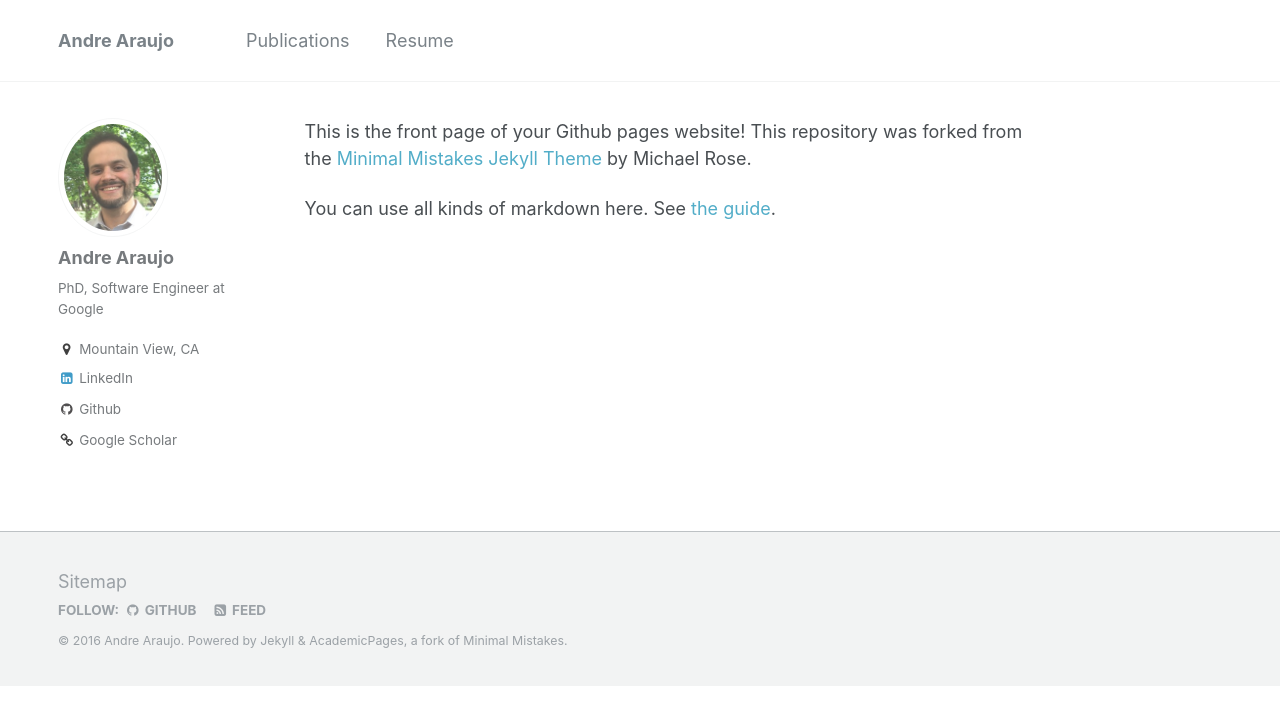
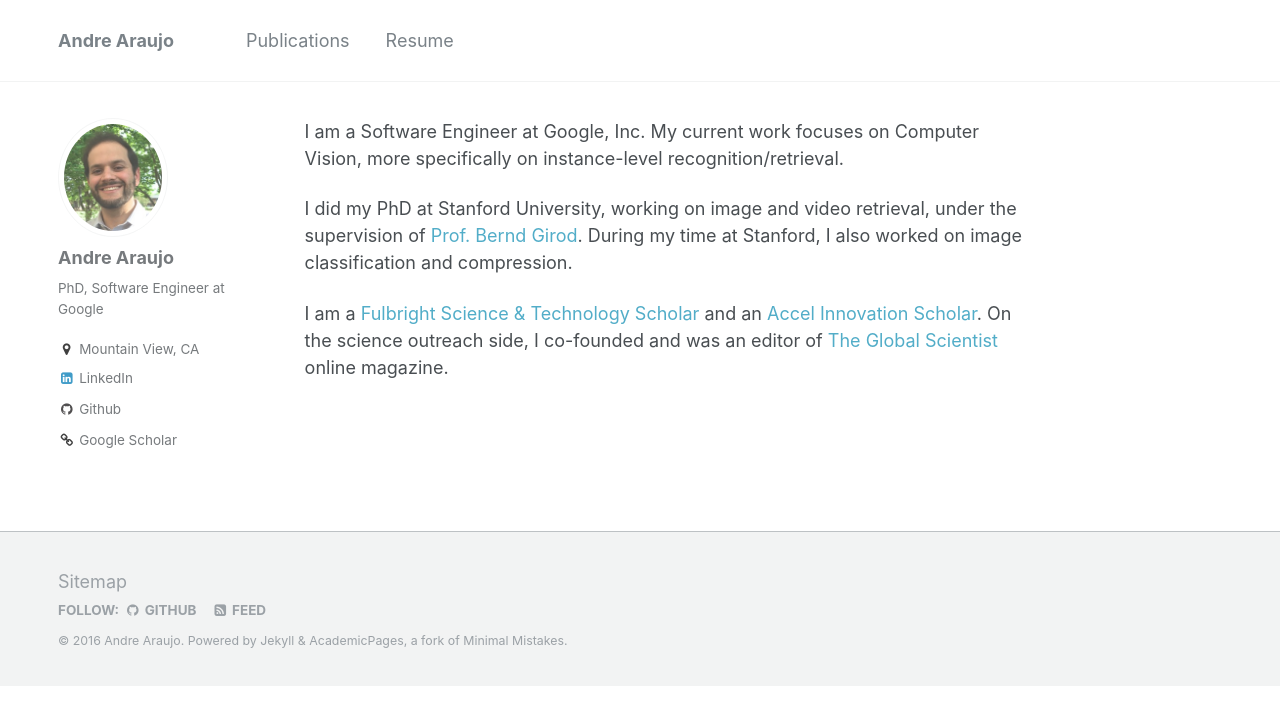
Before and after one commit to andrefaraujo/andrefaraujo.github.io, a Jekyll site: the page built from _pages/about.md, in a window 1280 px wide. Shown: the top 725 px of the page. Built offline with Jekyll 4.4.1, drawn with Linux system fonts in a browser that asks for light colours.

Commit message:
Updated bio on landing page

```diff
--- a/_pages/about.md
+++ b/_pages/about.md
@@ -9,6 +9,11 @@ redirect_from:
   - /about.html
 ---
 
-This is the front page of your Github pages website! This repository was forked from the [Minimal Mistakes Jekyll Theme](https://mmistakes.github.io/minimal-mistakes/) by Michael Rose.
+I am a Software Engineer at Google, Inc.
+My current work focuses on Computer Vision, more specifically on instance-level recognition/retrieval.
 
-You can use all kinds of markdown here. See [the guide](/markdown/).
+I did my PhD at Stanford University, working on image and video retrieval, under the supervision of [Prof. Bernd Girod](http://www.stanford.edu/~bgirod).
+During my time at Stanford, I also worked on image classification and compression.
+
+I am a [Fulbright Science & Technology Scholar](http://fulbrightscienceandtech.org/) and an [Accel Innovation Scholar](http://stvp.stanford.edu/ais/).
+On the science outreach side, I co-founded and was an editor of [The Global Scientist](https://theglobalscientist.com/) online magazine.
```
